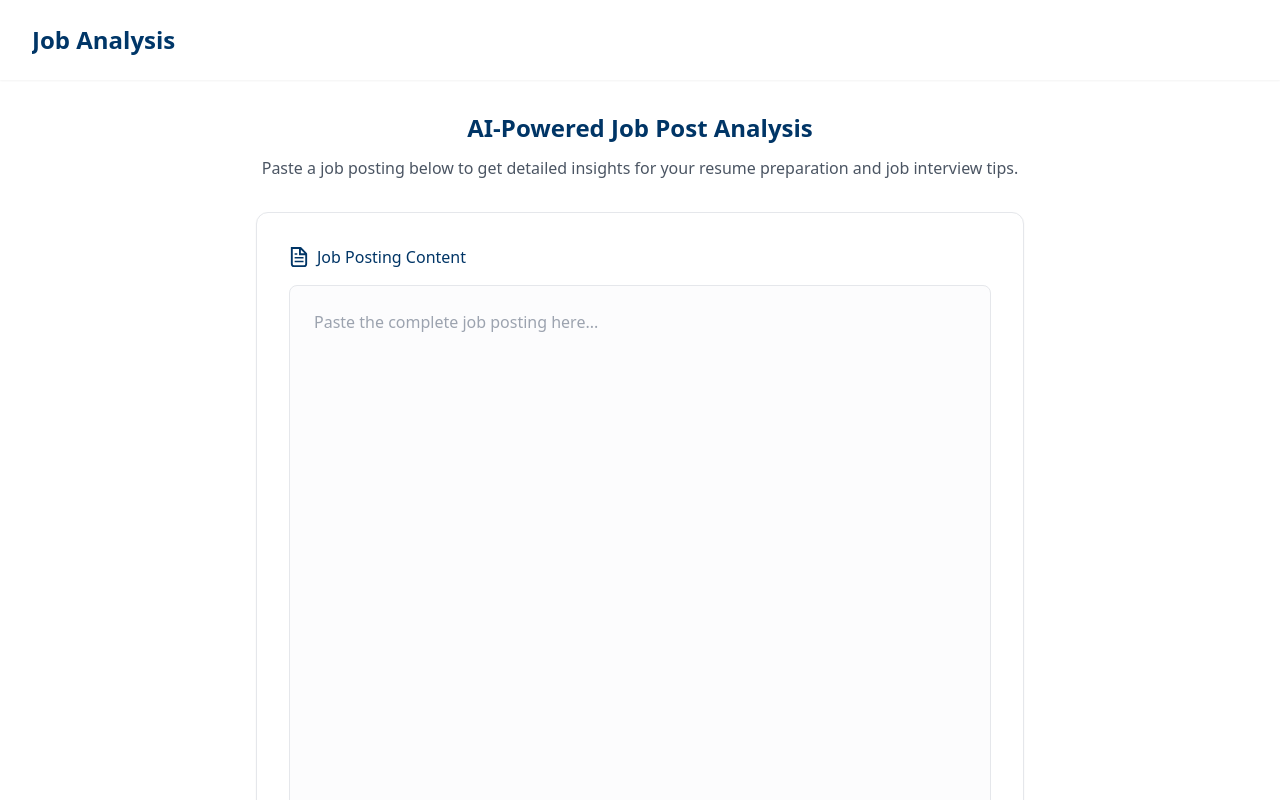
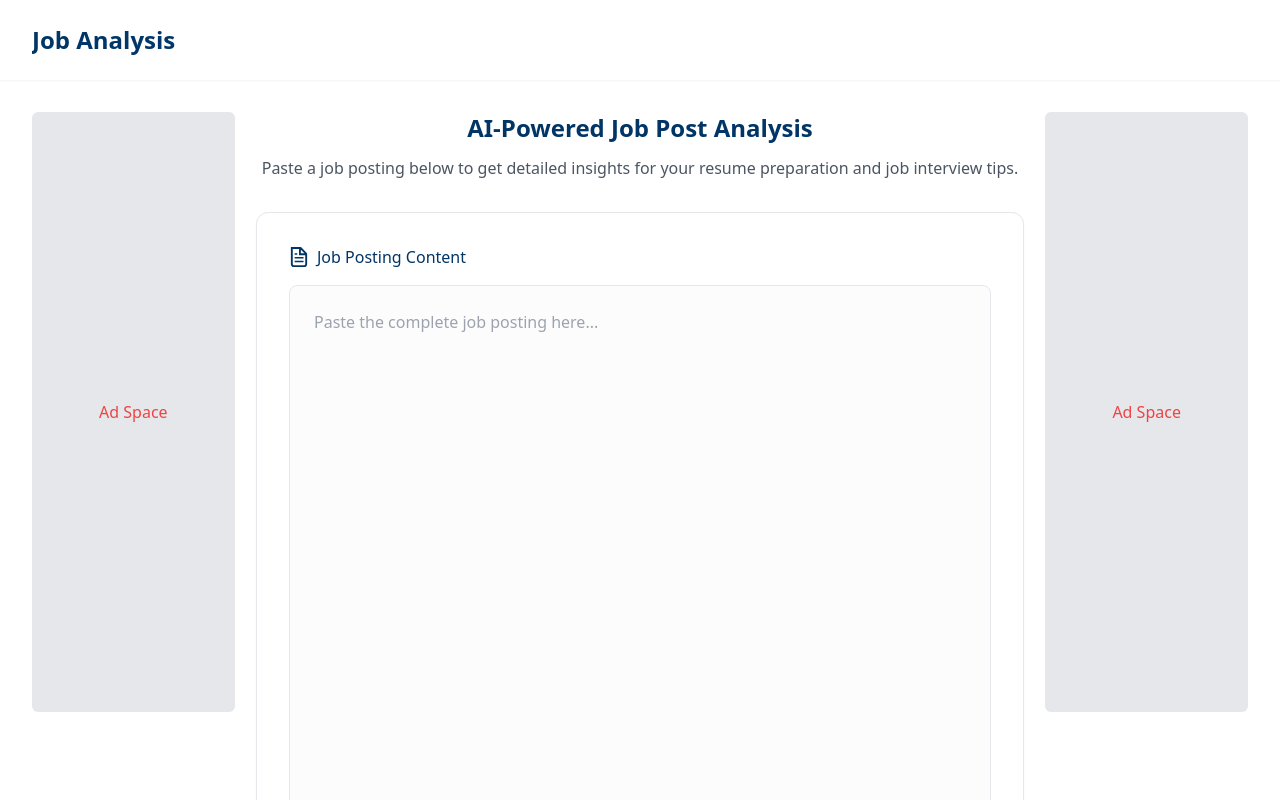
Before and after one commit to Harshana-indranath/Job_Analyse, a Next.js app: page / in a window 1280 px wide. Shown: the top 800 px of the page. Built offline with nearby package versions, Linux system fonts and the light colour scheme.

Commit message:
Google ads section added

```diff
--- a/src/app/layout.js
+++ b/src/app/layout.js
@@ -27,10 +27,29 @@ export default function RootLayout({ children }) {
       >
         {/* Navbar */}
         <Header />
-        {/* Main Content */}
+        {/* Main Content with Ads */}
         <main className="flex-grow">
-          <div className="max-w-[90rem] mx-auto px-4 sm:px-6 lg:px-8 py-8">
-            {children}
+          <div className="flex max-w-[90rem] mx-auto px-4 sm:px-6 lg:px-8 py-8">
+            {/* Left Ads */}
+            <aside className="hidden lg:block w-1/6">
+              <div className="sticky top-8">
+                {/* Google Ads script / iframe */}
+                <div className="ad-placeholder bg-gray-200 h-[600px] rounded-md text-red-500 flex items-center justify-center ">
+                  Ad Space
+                </div>
+              </div>
+            </aside>
+            {/* Main Content */}
+            <div className="w-full lg:w-4/6">{children}</div>
+            {/* Right Ads */}
+            <aside className="hidden lg:block w-1/6">
+              <div className="sticky top-8">
+                {/* Google Ads script / iframe */}
+                <div className="ad-placeholder bg-gray-200 h-[600px] rounded-md text-red-500 flex items-center justify-center ">
+                  Ad Space
+                </div>
+              </div>
+            </aside>
           </div>
         </main>
         {/* Footer */}
```
